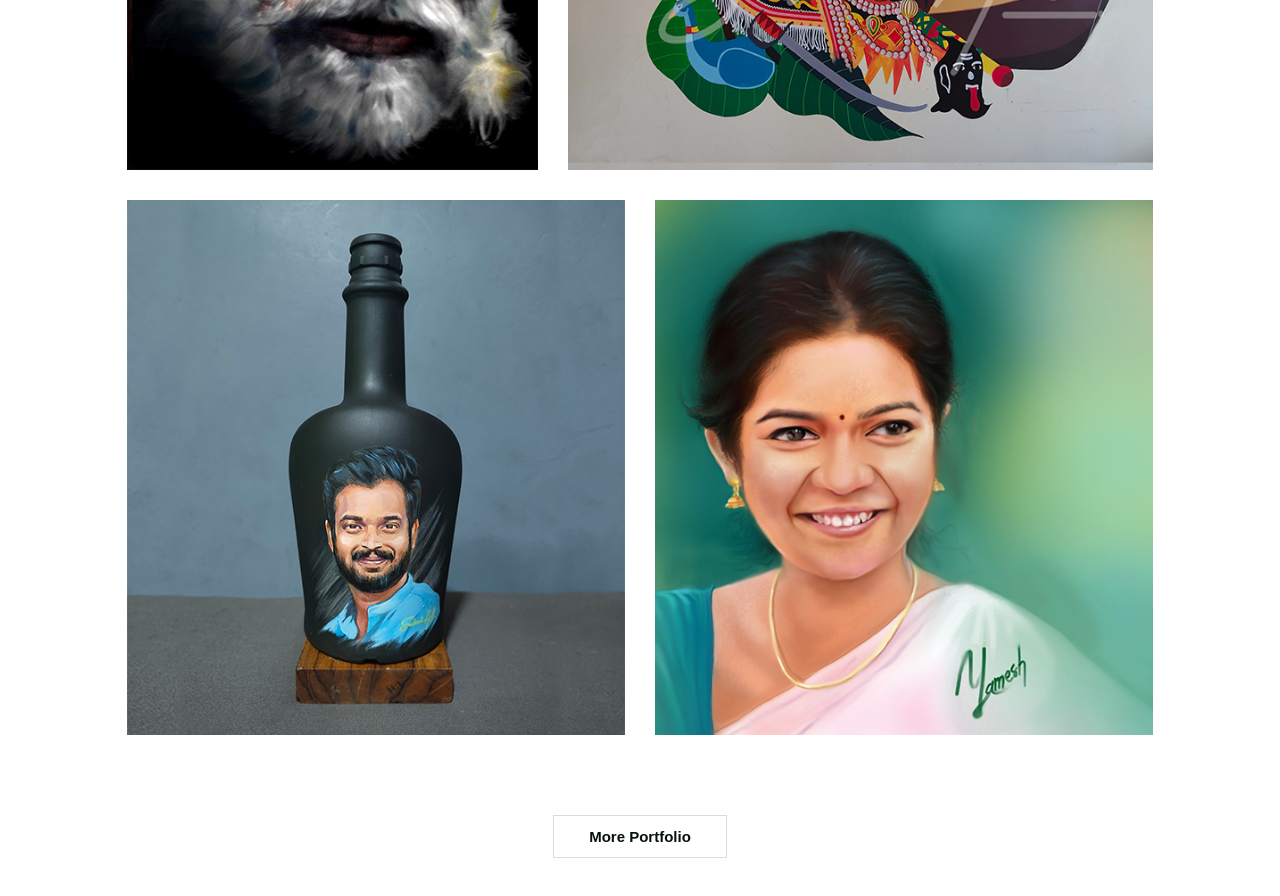
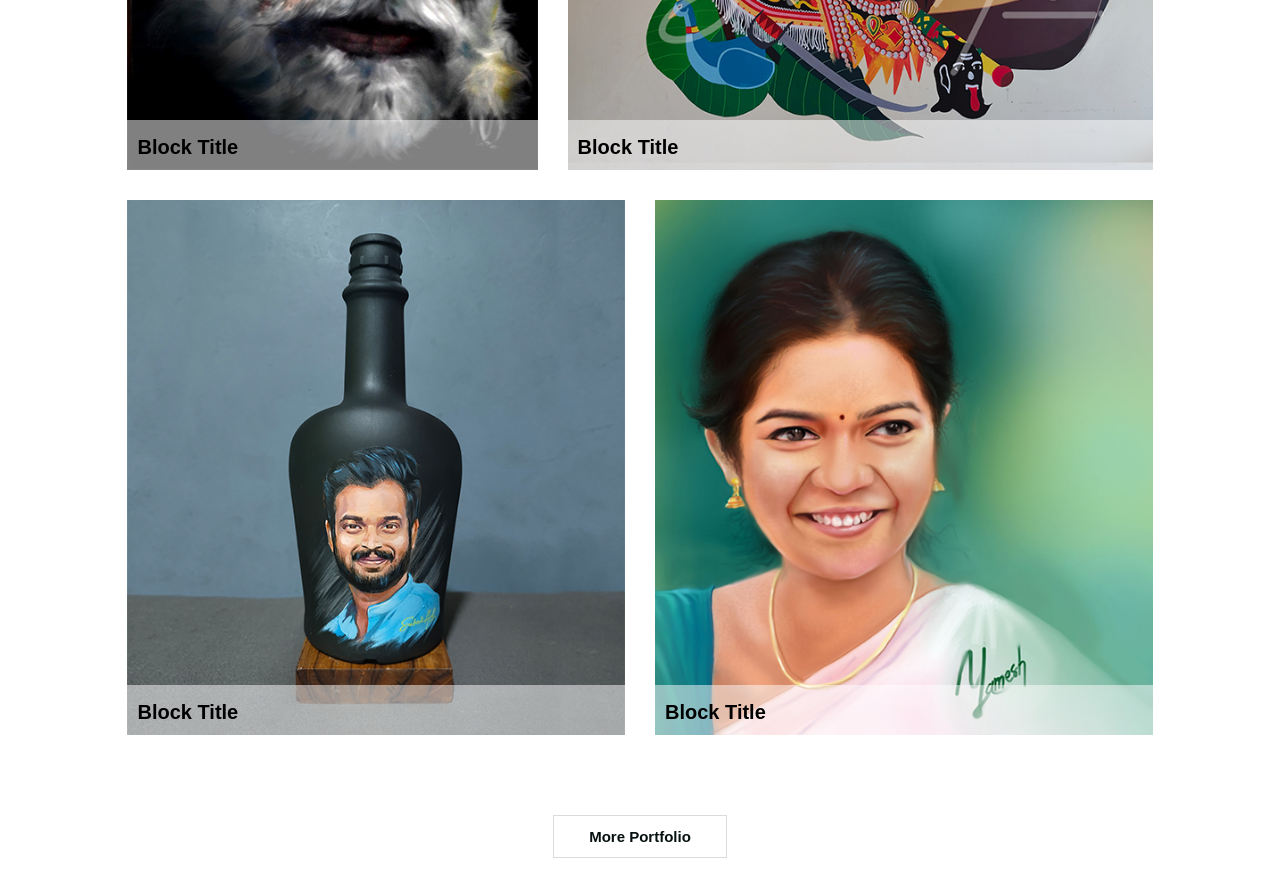
Before and after one commit to VikrantShirvankar/design-studio, a React (Create React App) app: page / in a window 1280 px wide. Shown: the part 1100-1996 px from the top of the page. Built offline with nearby package versions, Linux system fonts and the light colour scheme; a web font is replaced by a local one.

Commit message:
Updated portfolia section. Added overlay and block title

```diff
--- a/src/Components/PortfolioSection/PortfolioSection.scss
+++ b/src/Components/PortfolioSection/PortfolioSection.scss
@@ -27,8 +27,35 @@
     }
     .block {
       height: 535px;
-      padding: 0 15px;
+      margin: 0 15px;
       cursor: pointer;
+      position: relative;
+      .block-overlay {
+        position: absolute;
+        height: 100%;
+        width: 100%;
+        top: 0;
+        &:hover {
+          background: grey;
+          opacity: 0.2;
+        }
+      }
+      .block-title-background {
+        position: absolute;
+        bottom: 0;
+        width: 100%;
+        height: 50px;
+        background-color: #fff;
+        opacity: 0.5;
+      }
+      .block-title {
+        position: absolute;
+        bottom: 11px;
+        padding: 0 10px;
+        color: #000;
+        font-weight: bold;
+        font-size: 20px;
+      }
       @media (max-width: 1000px) {
         height: 400px;
       }
--- a/src/Components/PortfolioSection/PortfolioSection.tsx
+++ b/src/Components/PortfolioSection/PortfolioSection.tsx
@@ -8,17 +8,29 @@ const PortfolioSection = () => {
         <div className="row">
           <div className="block">
             <img src="images/Design/Home/Portfolio_Section/design_1.png" />
+            <div className="block-title-background" />
+            <div className="block-title">Block Title</div>
+            <div className="block-overlay" />
           </div>
           <div className="block">
             <img src="images/Design/Home/Portfolio_Section/design_2.png" />
+            <div className="block-title-background" />
+            <div className="block-title">Block Title</div>
+            <div className="block-overlay" />
           </div>
         </div>
         <div className="row">
           <div className="block">
             <img src="images/Design/Home/Portfolio_Section/design_3.png" />
+            <div className="block-title-background" />
+            <div className="block-title">Block Title</div>
+            <div className="block-overlay" />
           </div>
           <div className="block">
             <img src="images/Design/Home/Portfolio_Section/design_4.png" />
+            <div className="block-title-background" />
+            <div className="block-title">Block Title</div>
+            <div className="block-overlay" />
           </div>
         </div>
       </div>
```
